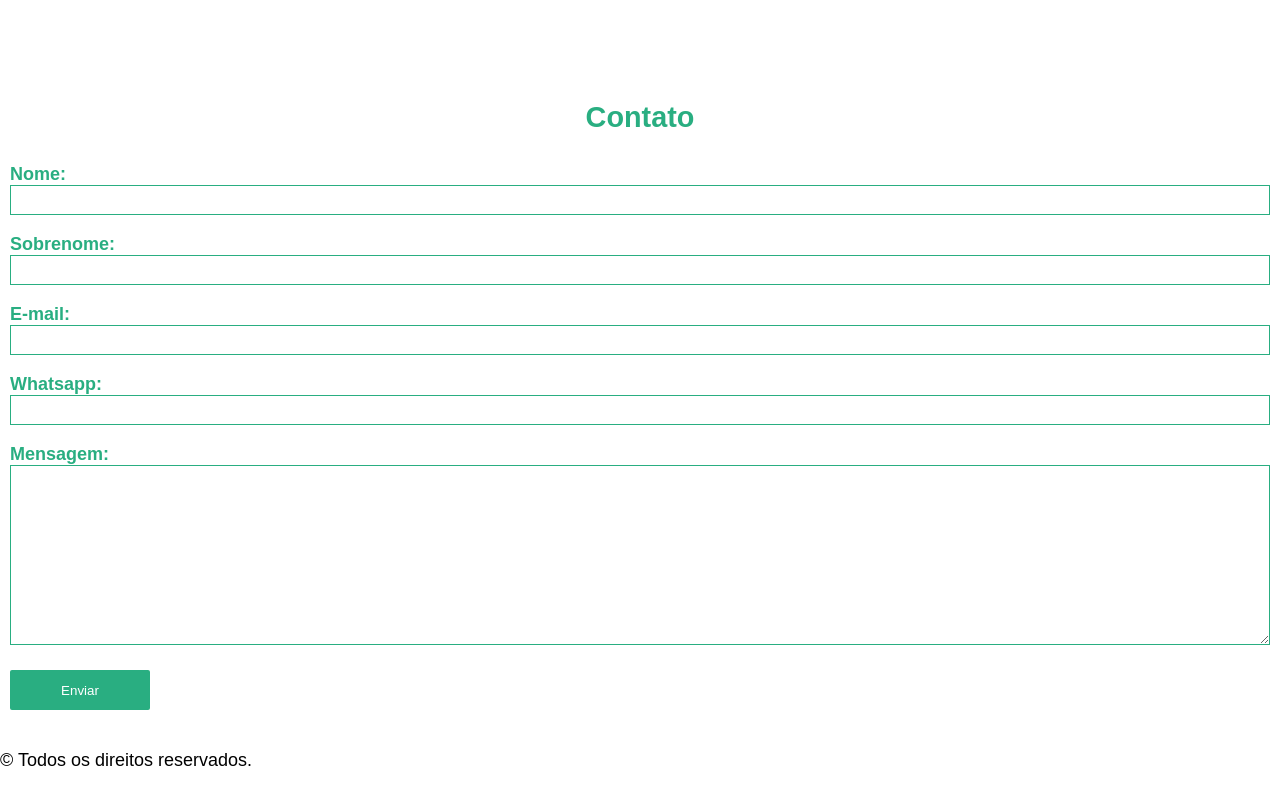
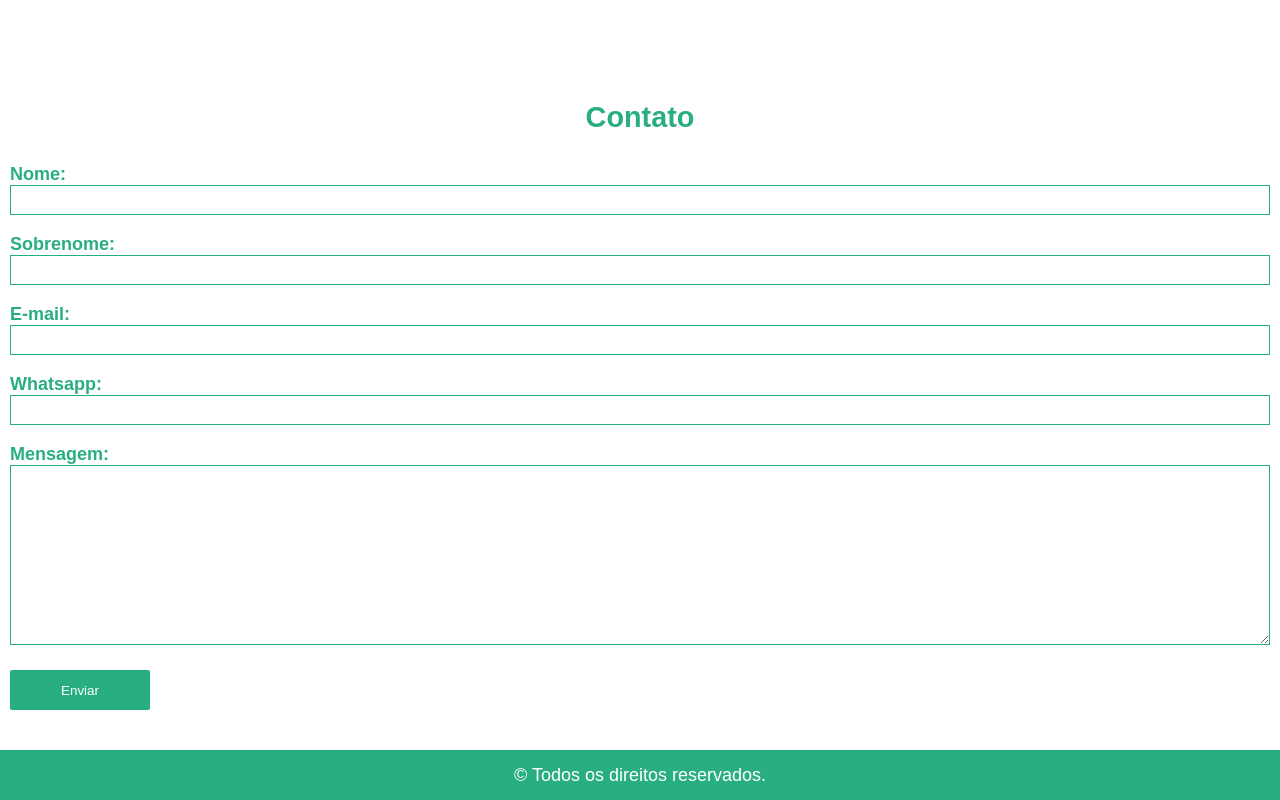
Before and after one commit to phatryciomn/portifolio, a website: page index.html in a window 1280 px wide. Shown: the part 3325-4125 px from the top of the page. Before the commit the page ends 4096 px from the top, so only its background shows below. Drawn offline with Linux system fonts and the light colour scheme.

Commit message:
adicionando o rodape

```diff
--- a/style.scss
+++ b/style.scss
@@ -444,3 +444,21 @@ html, body {
         }
     }
 }
+
+.webview {
+
+    footer {
+        display: flex;
+        flex-direction: row;
+        justify-content: center;
+        align-items: center;
+        width: 100%;
+        height: 50px;
+        background-color: config.$color-green;
+
+        span {
+            @include config.font-paragraf;
+            color: config.$color-white;
+        }
+    }
+}
```
Also changed, not shown: assets/css/style.css, 1 other file.
